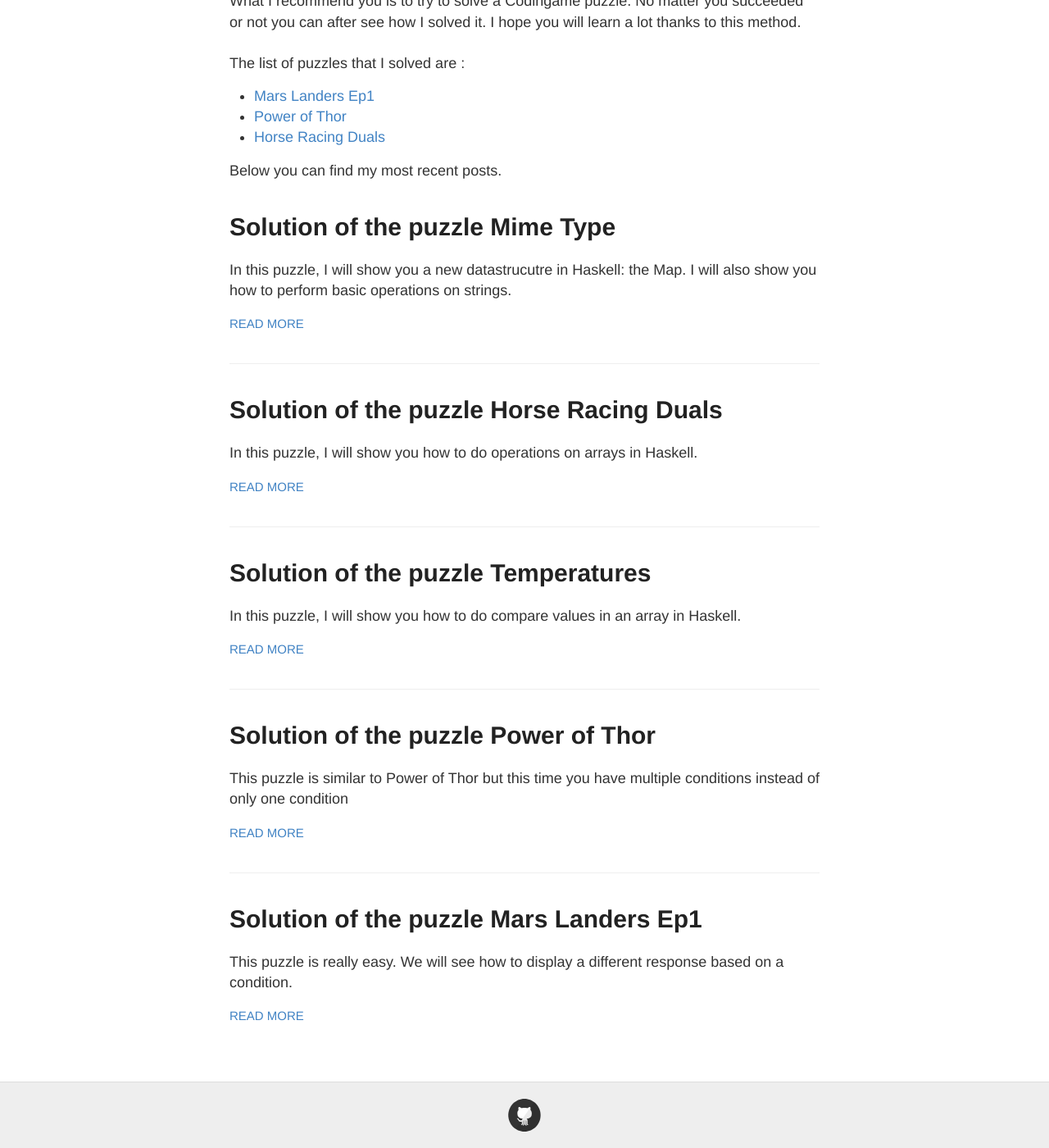
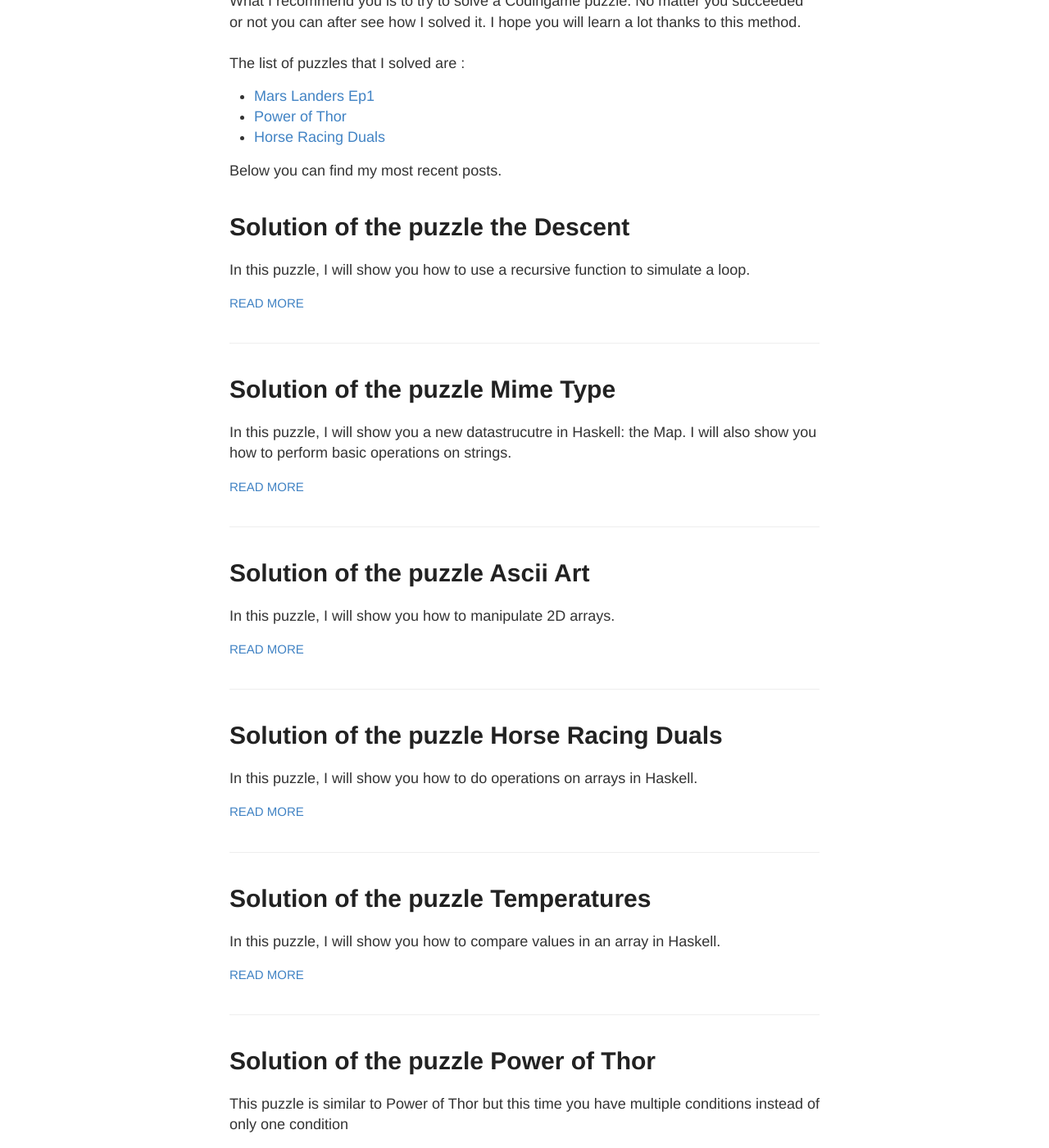
Before and after one commit to siminio/siminio.github.io, a Jekyll site: the page built from index.html, in a window 1280 px wide and 1400 px high, scrolled down 348 px. Shown: the whole window at 82% size. Built offline with Jekyll 4.4.1, drawn with Linux system fonts in a browser that asks for light colours.

Commit message:
Add the descent and ascii art solutions

```diff
--- a/_posts/2018-05-11-Temperatures.md
+++ b/_posts/2018-05-11-Temperatures.md
@@ -3,7 +3,7 @@ layout: post
 title: Solution of the puzzle Temperatures
 ---
 
-In this puzzle, I will show you how to do compare values in an array in Haskell.
+In this puzzle, I will show you how to compare values in an array in Haskell.
 
 ### Description
 
--- /dev/null
+++ b/_posts/2018-05-26-Ascii-Art.md
@@ -0,0 +1,10 @@
+---
+layout: post
+title: Solution of the puzzle Ascii Art
+---
+
+In this puzzle, I will show you how to manipulate 2D arrays.
+
+### Description
+
+In this puzzle, you are given an alphabet. You must after use this alpha
--- /dev/null
+++ b/_posts/2018-06-03-The-Descent.md
@@ -0,0 +1,21 @@
+---
+layout: post
+title: Solution of the puzzle the Descent
+---
+
+In this puzzle, I will show you how to use a recursive function to simulate a loop.
+
+### Description
+In this puzzle, you have a starship and must destroy the highest mountain each turn in order not to crash.
+
+### Solution
+First, I created a list mountains that contains the heights of the mountains. After I find the index of the heighest mountain and then I print it.
+
+
+## Creation of the list mountains
+To create the list mountains, I used the `replicateM` function which has the signature `replicateM :: Monad m => Int -> m a -> m [a]`. It means that it performs n actions and gathers the results in a list. In my case, there are 8 mountains so I do `replicateM 8 $ do`. In the do block, I use getLine to get the input then I convert it into an `Int` with the read function.
+The read function takes a string as input and you must specify in what you want to convert it for example for an Int it will be `let mountainh = read input_line :: Int`.
+Note that instead of doing `let mountains = replicateM...`, I did `mountains <- replicateM...`it is necessary in order to have a list of type `[Int]` and not a list of type [Int IO].
+
+## Finding the index of the highest mountain
+When the list of heights of mountains is created, I used the maximum function to find the heighest mountain. After, I used the elemIndex to know the index of this mountain. Note that elemIndex returning type is `Maybe Int`. The Maybe type constructor is like a box that can have either Nothing if it has no value or the value itself it it is provided. In our case we know that this value exists so we just need to extract it with the function `fromJust`.
```
